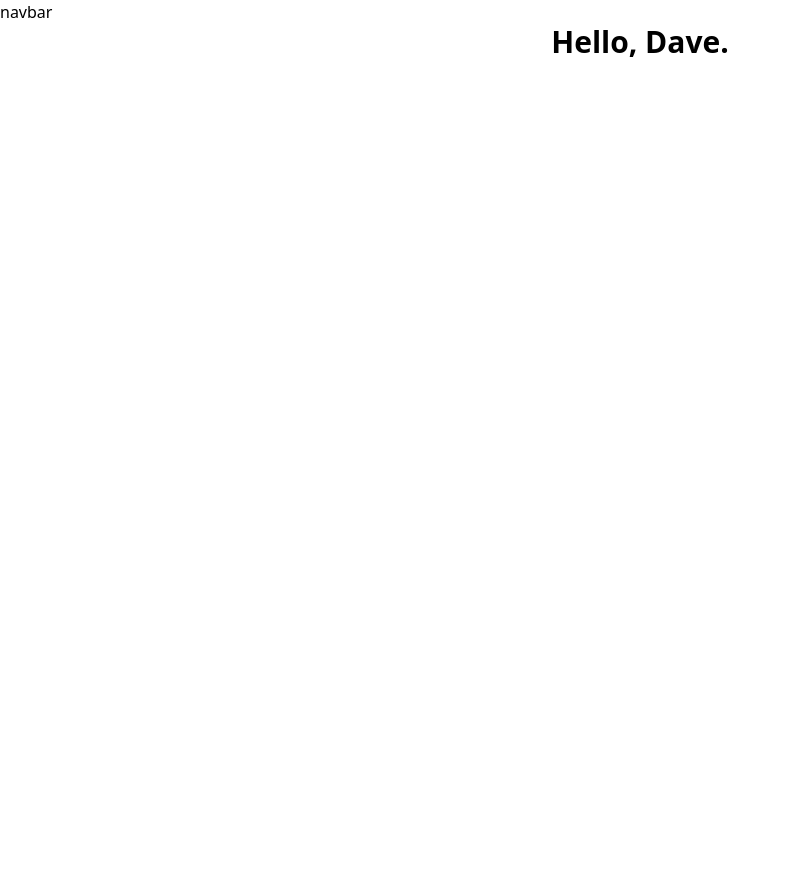
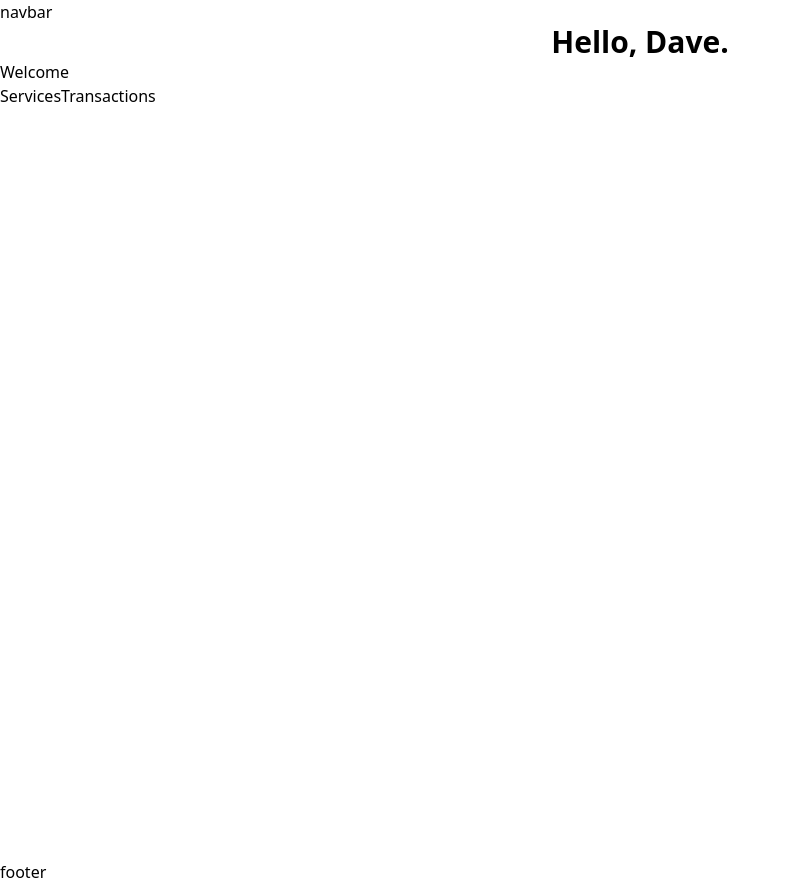
Before and after one commit to newagemob/blockwill, a React (Vite) app: page / in a window 1280 px wide. Shown: the whole page, without its empty margins (0-790 px from the left). Before the commit the page ends 800 px from the top, so only its background shows below. Built offline with nearby package versions, Linux system fonts and the light colour scheme.

Commit message:
react web3.0 template

```diff
--- a/src/App.jsx
+++ b/src/App.jsx
@@ -1,4 +1,5 @@
-import { Footer, Loader, Navbar, Welcome, Services, Transactions } from './components'
+import { Footer, Loader, Navbar } from './components'
+import LandingMain from './pages/static/LandingMain'
 
 const App = () => {
 
@@ -10,7 +11,11 @@ const App = () => {
         <h1 className='text-3xl font-bold text-center'>
           Hello, Dave.
         </h1>
+
+        <LandingMain />
       </div>
+
+      <Footer />
     </>
   )
 }
--- /dev/null
+++ b/src/pages/static/LandingMain.jsx
@@ -0,0 +1,18 @@
+import { Welcome, Services, Transactions } from "../../components"
+
+const LandingMain = () => {
+  return (
+      <>
+        <div className='min-h-screen'>
+            <div className='gradient-bg-welcome'>
+                <Welcome />
+            </div>
+
+            <Services />
+            <Transactions />
+        </div>
+      </>
+  )
+}
+
+export default LandingMain
```
